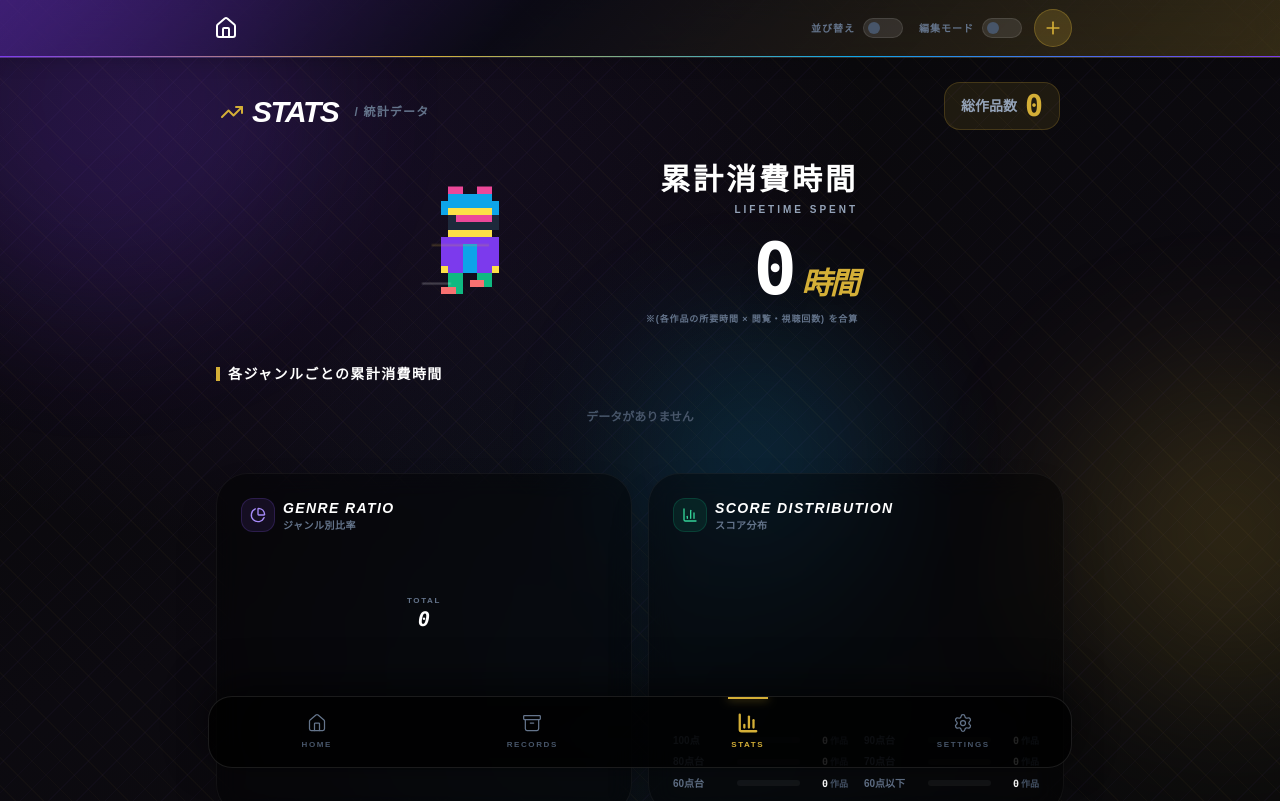
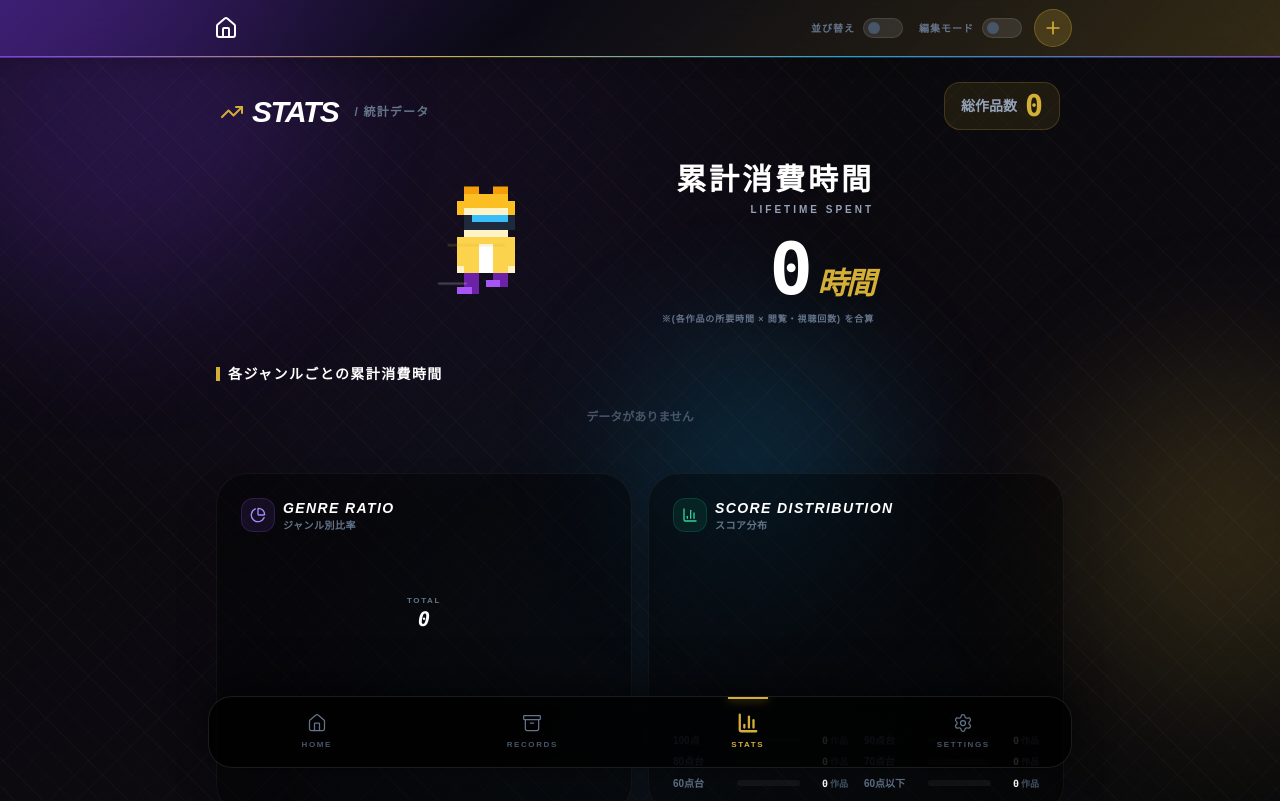
Before and after one commit to junkyardstrike/My-Ranking, a React (Vite) app: page /stats in a window 1280 px wide. Shown: the top 801 px of the page. Built offline with nearby package versions, Linux system fonts and the light colour scheme; a web font is replaced by a local one.

Commit message:
Style: Maximize thumbnail size, adjust PixelWalker color/position, fix blur touch issue

```diff
--- a/src/components/common/PixelWalker.jsx
+++ b/src/components/common/PixelWalker.jsx
@@ -24,65 +24,65 @@ const PixelWalker = ({ className = "" }) => {
         className={`w-full h-full transition-transform duration-100 ${frame === 1 ? '-translate-y-1' : ''}`}
         style={{ shapeRendering: 'crispEdges' }}
       >
-        {/* Hair / Hat (Colorful Cyberpunk style) */}
-        <rect x="5" y="1" width="6" height="2" fill="#0ea5e9" />
-        <rect x="4" y="2" width="1" height="2" fill="#0ea5e9" />
-        <rect x="11" y="2" width="1" height="2" fill="#0ea5e9" />
-        <rect x="5" y="0" width="2" height="1" fill="#ec4899" />
-        <rect x="9" y="0" width="2" height="1" fill="#ec4899" />
+        {/* Hair / Hat (Luxury Gold & Neon) */}
+        <rect x="5" y="1" width="6" height="2" fill="#fbbf24" />
+        <rect x="4" y="2" width="1" height="2" fill="#fbbf24" />
+        <rect x="11" y="2" width="1" height="2" fill="#fbbf24" />
+        <rect x="5" y="0" width="2" height="1" fill="#f59e0b" />
+        <rect x="9" y="0" width="2" height="1" fill="#f59e0b" />
 
         {/* Head/Face */}
-        <rect x="5" y="3" width="6" height="4" fill="#fde047" />
+        <rect x="5" y="3" width="6" height="4" fill="#fef3c7" />
 
         {/* Cyber Visor / Eyes */}
         <rect x="5" y="4" width="7" height="2" fill="#1e293b" />
-        <rect x="6" y="4" width="5" height="1" fill="#ec4899" />
+        <rect x="6" y="4" width="5" height="1" fill="#38bdf8" />
 
         {/* Body/Jacket */}
-        <rect x="5" y="7" width="6" height="5" fill="#7c3aed" />
+        <rect x="5" y="7" width="6" height="5" fill="#fcd34d" />
 
         {/* Accent on Jacket */}
-        <rect x="7" y="8" width="2" height="4" fill="#0ea5e9" />
+        <rect x="7" y="8" width="2" height="4" fill="#ffffff" />
 
         {/* Left Arm */}
-        <rect x="4" y="7" width="1" height="4" fill="#7c3aed" />
+        <rect x="4" y="7" width="1" height="4" fill="#fcd34d" />
         {frame === 0 ? (
-          <rect x="4" y="11" width="1" height="1" fill="#fde047" /> // Hand down
+          <rect x="4" y="11" width="1" height="1" fill="#fef3c7" /> // Hand down
         ) : (
-          <rect x="3" y="10" width="1" height="1" fill="#fde047" /> // Hand up
+          <rect x="3" y="10" width="1" height="1" fill="#fef3c7" /> // Hand up
         )}
 
         {/* Right Arm */}
-        <rect x="11" y="7" width="1" height="4" fill="#7c3aed" />
+        <rect x="11" y="7" width="1" height="4" fill="#fcd34d" />
         {frame === 0 ? (
-          <rect x="11" y="11" width="1" height="1" fill="#fde047" /> // Hand down
+          <rect x="11" y="11" width="1" height="1" fill="#fef3c7" /> // Hand down
         ) : (
-          <rect x="12" y="10" width="1" height="1" fill="#fde047" /> // Hand up
+          <rect x="12" y="10" width="1" height="1" fill="#fef3c7" /> // Hand up
         )}
 
         {/* Left Leg */}
         {frame === 0 ? (
           <>
-            <rect x="5" y="12" width="2" height="3" fill="#10b981" />
-            <rect x="4" y="14" width="2" height="1" fill="#f87171" /> {/* Shoe */}
+            <rect x="5" y="12" width="2" height="3" fill="#6b21a8" />
+            <rect x="4" y="14" width="2" height="1" fill="#a855f7" /> {/* Shoe */}
           </>
         ) : (
           <>
-            <rect x="6" y="12" width="2" height="2" fill="#10b981" />
-            <rect x="7" y="13" width="2" height="1" fill="#f87171" /> {/* Shoe lifted */}
+            <rect x="6" y="12" width="2" height="2" fill="#6b21a8" />
+            <rect x="7" y="13" width="2" height="1" fill="#a855f7" /> {/* Shoe lifted */}
           </>
         )}
 
         {/* Right Leg */}
         {frame === 0 ? (
           <>
-            <rect x="9" y="12" width="2" height="2" fill="#10b981" />
-            <rect x="8" y="13" width="2" height="1" fill="#f87171" /> {/* Shoe lifted */}
+            <rect x="9" y="12" width="2" height="2" fill="#6b21a8" />
+            <rect x="8" y="13" width="2" height="1" fill="#a855f7" /> {/* Shoe lifted */}
           </>
         ) : (
           <>
-            <rect x="9" y="12" width="2" height="3" fill="#10b981" />
-            <rect x="9" y="14" width="2" height="1" fill="#f87171" /> {/* Shoe */}
+            <rect x="9" y="12" width="2" height="3" fill="#6b21a8" />
+            <rect x="9" y="14" width="2" height="1" fill="#a855f7" /> {/* Shoe */}
           </>
         )}
       </svg>
--- a/src/components/ranking/RankingItem.jsx
+++ b/src/components/ranking/RankingItem.jsx
@@ -399,8 +399,8 @@ export default function RankingItem({ item: propItem, isEditMode, dragHandleProp
               </div>
             </div>
             {!localIsCollapsed && imageBase64 && (
-              <div className="flex-shrink-0 p-2 pr-3 flex items-center">
-                <div className="w-20 h-20 sm:w-24 sm:h-24 rounded-xl overflow-hidden border border-white/10 shadow-2xl bg-black">
+              <div className="flex-shrink-0 p-1.5 pl-0 flex items-center">
+                <div className="w-24 h-24 sm:w-28 sm:h-28 rounded-xl overflow-hidden border border-white/10 shadow-2xl bg-black">
                   <img src={imageBase64} alt={title} className="w-full h-full object-cover" />
                 </div>
               </div>
--- a/src/views/StatsView.jsx
+++ b/src/views/StatsView.jsx
@@ -223,9 +223,9 @@ export default function StatsView() {
         <section className="md:col-span-2 relative py-4">
           <div className="relative z-10 flex flex-col gap-8">
             {/* Top: Pixel Walker & Total */}
-            <div className="flex flex-row items-center justify-center gap-8 sm:gap-16 lg:gap-32 w-full px-2 sm:px-8">
+            <div className="flex flex-row items-center justify-center gap-6 sm:gap-16 lg:gap-32 w-full px-2 sm:px-8">
               {/* Left: Pixel Walker */}
-              <div className="flex-shrink-0">
+              <div className="flex-shrink-0 ml-4 sm:ml-8">
                  <PixelWalker className="transform scale-[1.2] origin-center" />
               </div>
 
@@ -289,7 +289,7 @@ export default function StatsView() {
         </section>
 
         {/* 1. Genre Ratio Chart */}
-        <section className="bg-black/40 backdrop-blur-md border border-white/5 rounded-[32px] px-6 py-2 shadow-2xl relative overflow-hidden group">
+        <section className="bg-black/40 border border-white/5 rounded-[32px] px-6 py-2 shadow-2xl relative overflow-hidden group">
           <div className="flex items-center justify-between mt-4">
             <div className="flex items-center gap-2">
               <div className="p-2 bg-violet-500/10 rounded-xl border border-violet-500/20">
@@ -345,7 +345,7 @@ export default function StatsView() {
         </section>
 
         {/* 2. Score Distribution */}
-        <section className="bg-black/40 backdrop-blur-md border border-white/5 rounded-[32px] p-6 shadow-2xl">
+        <section className="bg-black/40 border border-white/5 rounded-[32px] p-6 shadow-2xl">
           <div className="flex items-center gap-2 mb-6">
             <div className="p-2 bg-emerald-500/10 rounded-xl border border-emerald-500/20">
               <BarChart3 className="w-4 h-4 text-emerald-400" />
@@ -392,7 +392,7 @@ export default function StatsView() {
         {/* 3. Hall of Fame */}
         <section className="md:col-span-2 relative">
           <div className="absolute -inset-[1px] bg-gradient-to-r from-yellow-400 via-yellow-200 to-yellow-600 rounded-[34px] blur-[2px] opacity-20" />
-          <div className="relative bg-black/60 backdrop-blur-md border border-yellow-500/30 rounded-[32px] p-6 shadow-2xl">
+          <div className="relative bg-black/60 border border-yellow-500/30 rounded-[32px] p-6 shadow-2xl">
             <div className="flex items-center justify-between mb-4">
               <div className="flex items-center gap-2">
                 <div className="p-2 bg-yellow-500/10 rounded-xl border border-yellow-500/20">
```
